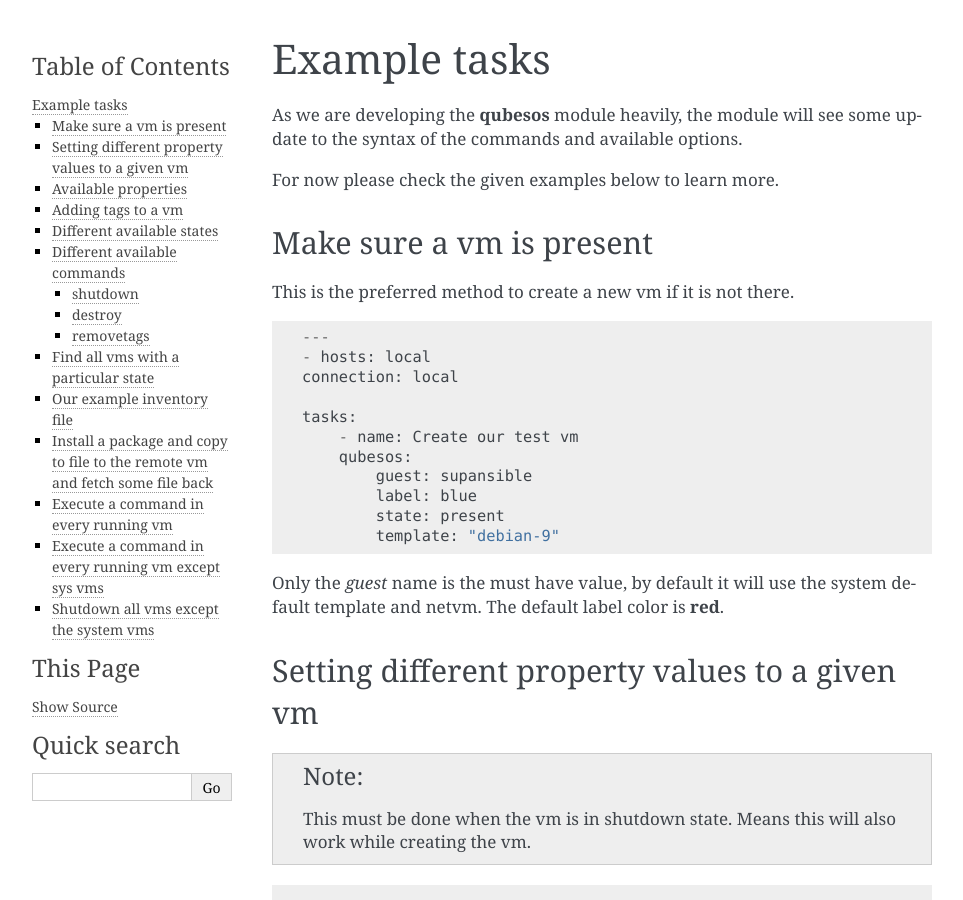
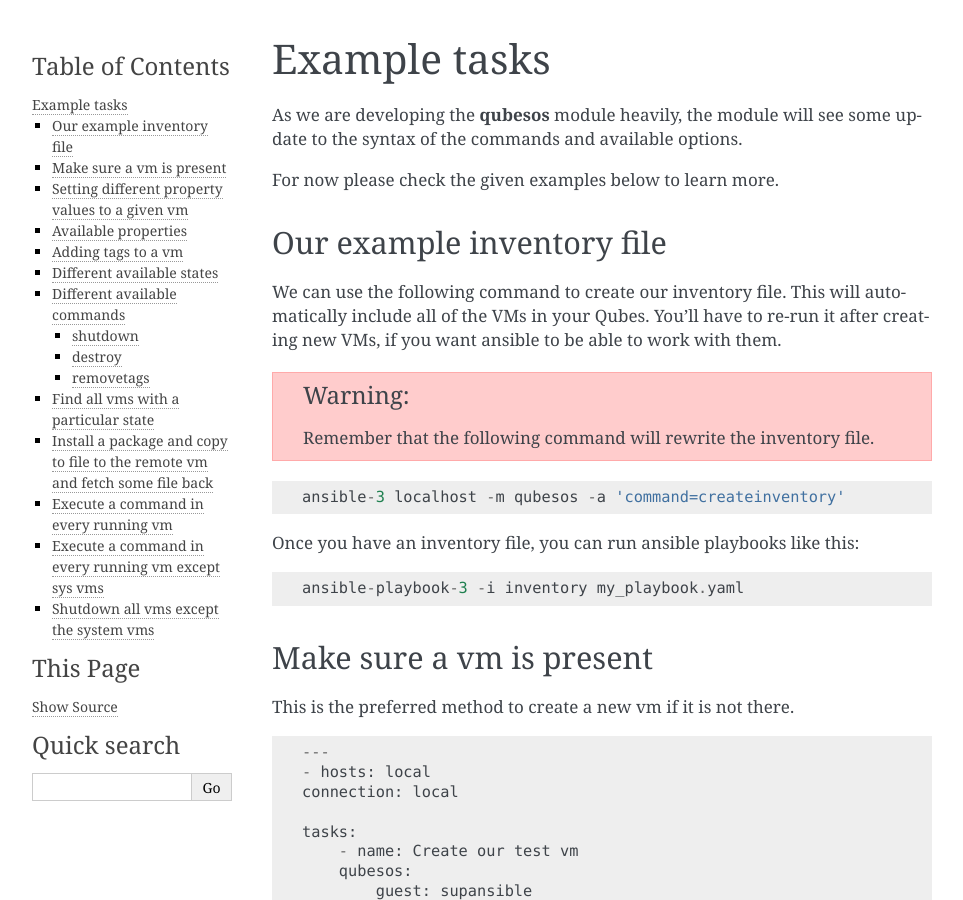
Before and after one commit to kushaldas/qubes_ansible, a Sphinx documentation site: the page built from docs/examples.rst, in a window 1280 px wide and 900 px high. Shown: the whole window, without its empty margins (148-1111 px from the left). Built offline with Sphinx 7.4.7, drawn with Linux system fonts in a browser that asks for light colours; some of the changed text lies outside the part shown.

Commit message:
Move inventory instructions to the top of examples, and add more instructions to it

```diff
--- a/docs/examples.rst
+++ b/docs/examples.rst
@@ -5,6 +5,27 @@ As we are developing the **qubesos** module heavily, the module will see some up
 to the syntax of the commands and available options.
 
 For now please check the given examples below to learn more.
+
+
+Our example inventory file
+---------------------------
+
+We can use the following command to create our inventory file. This will
+automatically include all of the VMs in your Qubes. You'll have to re-run
+it after creating new VMs, if you want ansible to be able to work with them.
+
+.. warning:: Remember that the following command will rewrite the inventory file.
+
+
+::
+
+    ansible-3 localhost -m qubesos -a 'command=createinventory'
+
+Once you have an inventory file, you can run ansible playbooks like this:
+
+::
+
+    ansible-playbook-3 -i inventory my_playbook.yaml
 
 
 Make sure a vm is present
```
Also changed, not shown: other parts of docs/examples.rst (+0 -14 lines).
